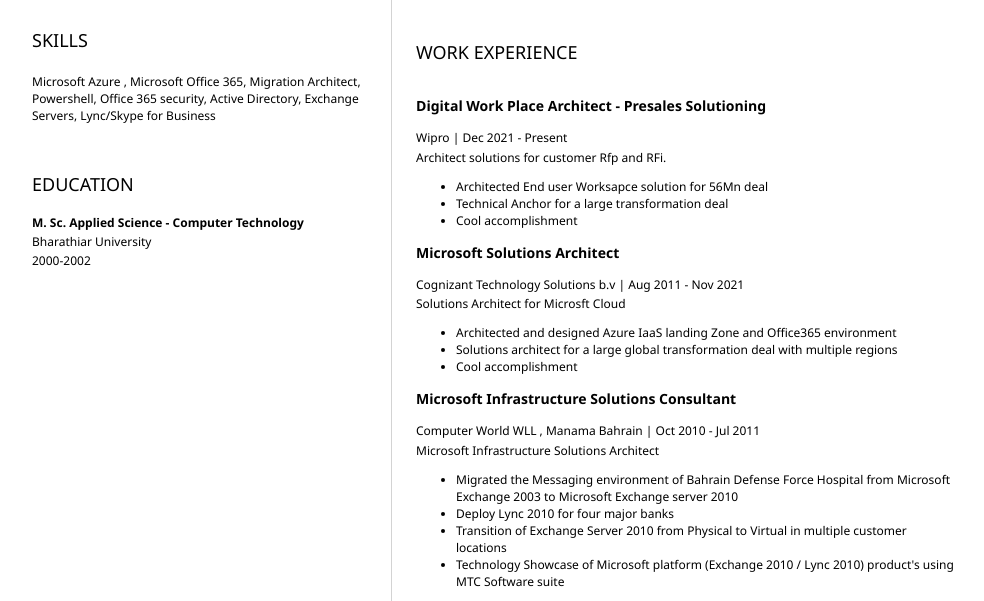
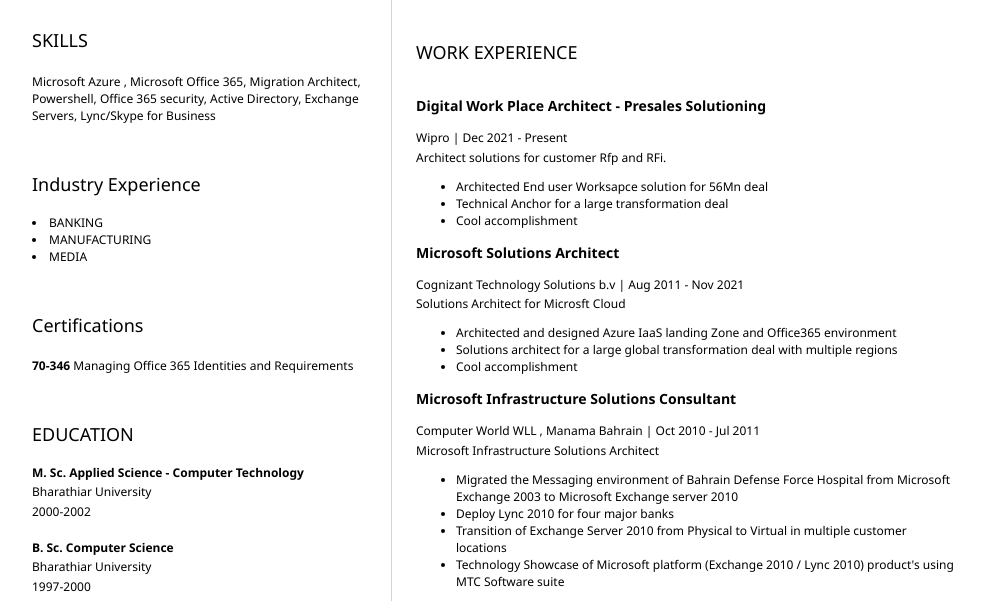
Before and after one commit to prashantdv/msresume, a plain HTML site: page index.html in a window 1280 px wide. Shown: the part 329-930 px from the top of the page, without its empty margins (152-1136 px from the left). Drawn offline with Linux system fonts and the light colour scheme.

Commit message:
commit#4

```diff
--- a/index.html
+++ b/index.html
@@ -36,6 +36,20 @@
 					<!-- your skills AKA "buzzwords" -->
                     <p>Microsoft Azure , Microsoft Office 365, Migration Architect, Powershell, Office 365 security, Active Directory, Exchange Servers, Lync/Skype for Business</p>
 				</section>
+                <section>
+					<h2>Industry Experience</h2>
+					<!-- your industry experience -->
+                        <li>BANKING</li>
+                        <li>MANUFACTURING</li1>
+                        <li>MEDIA</li>
+                    </p>
+				</section>
+                <section>
+					<h2>Certifications</h2>
+					<!-- your certifications list -->
+                    <p><b>70-346</b> Managing Office 365 Identities and Requirements
+                    </p>
+				</section>
 				<section>
 					<h2>EDUCATION</h2>
 					<!-- your education -->
@@ -45,6 +59,14 @@
                     </p>
                     <p>
                         2000-2002
+                    </p>
+                    <br>
+                    <b>B. Sc. Computer Science</b>
+                    <p>
+                        Bharathiar University
+                    </p>
+                    <p>
+                        1997-2000
                     </p>
 				</section>
 			</article>
```
